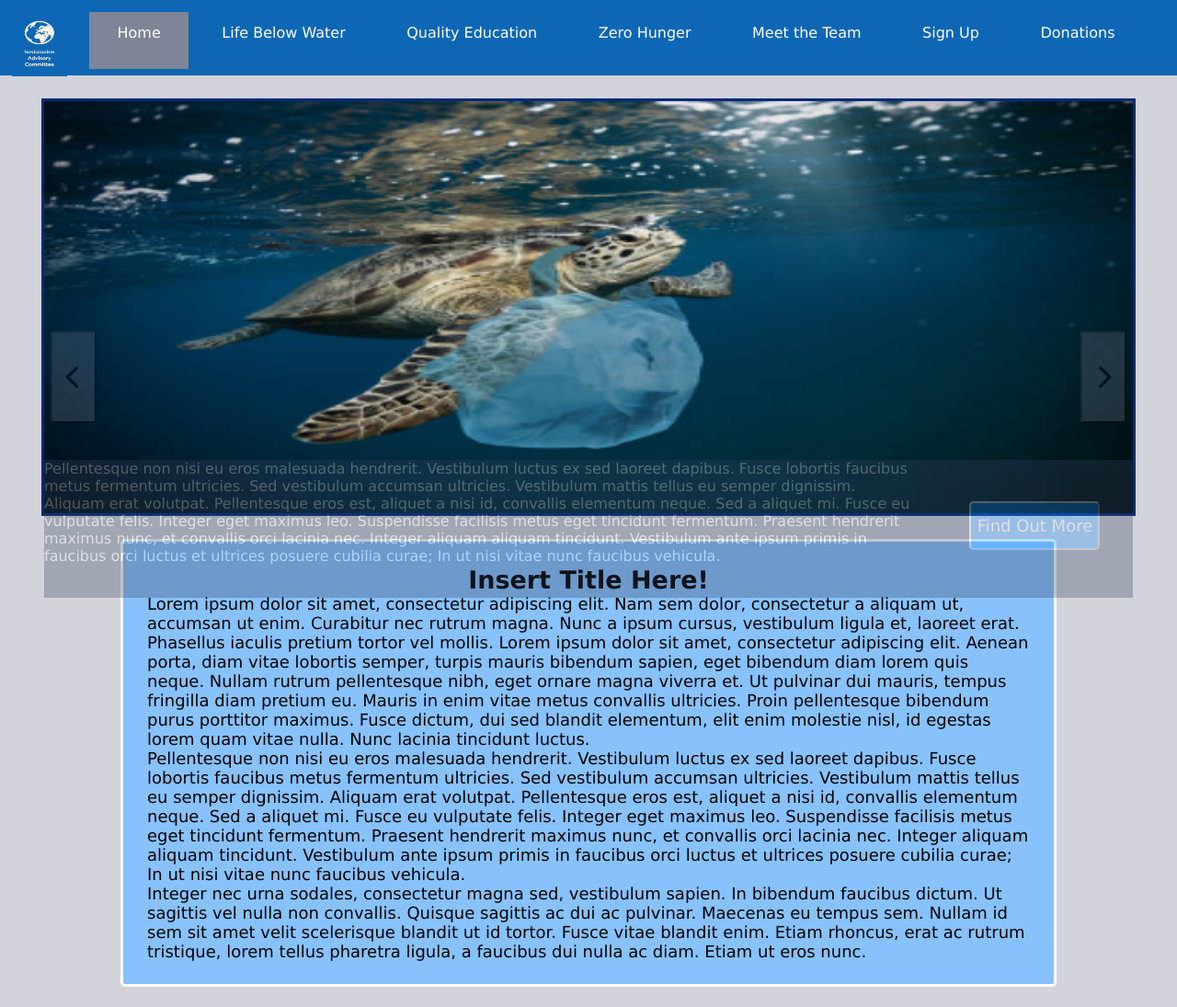
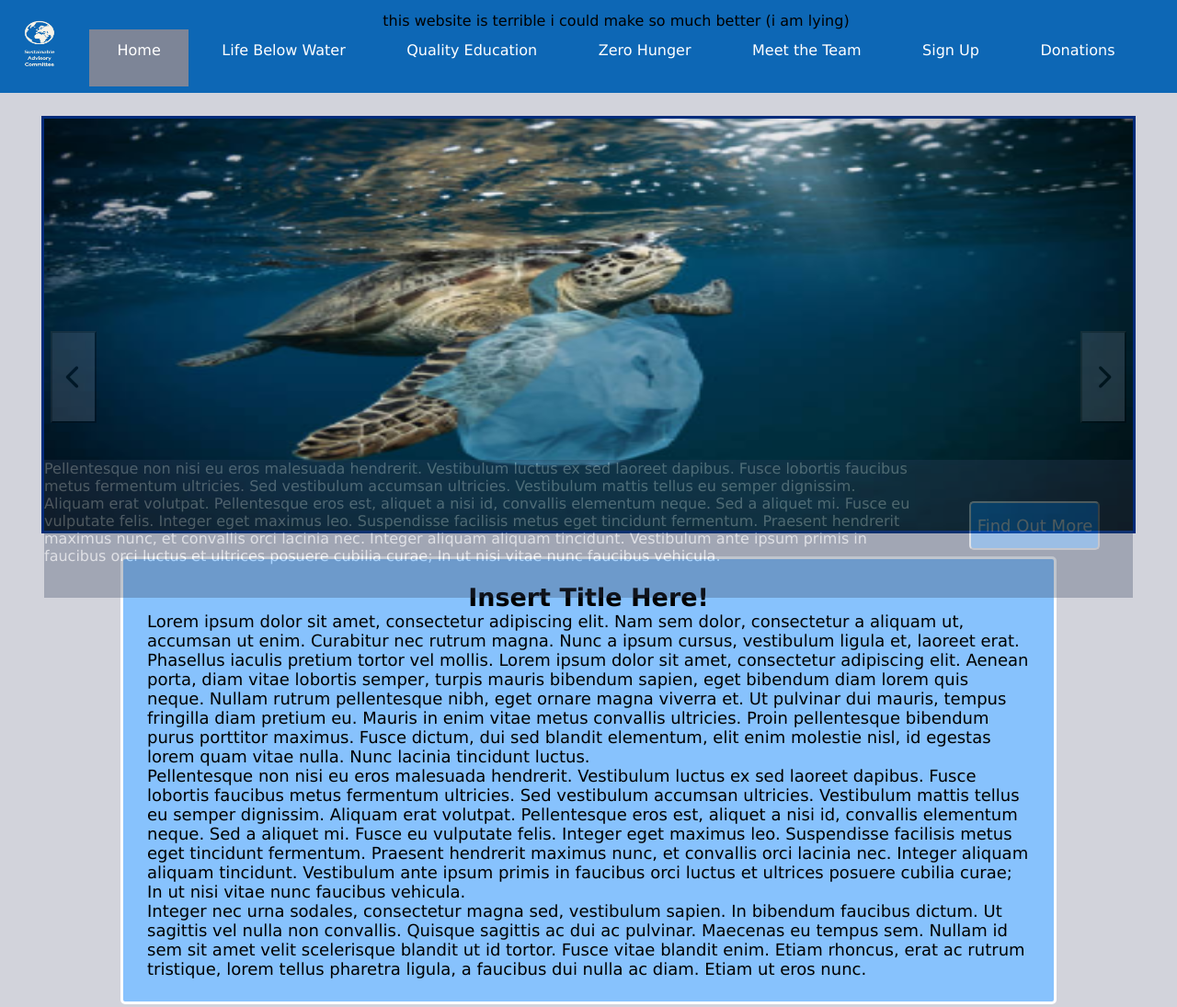
Before and after one commit to ConnorGowerr/SAC-coursework, a website: page index.html in a window 1280 px wide. Shown: the top 1095 px of the page at 92% size. Drawn offline with Linux system fonts and the light colour scheme.

Commit message:
Update index.html
me being funny

```diff
--- a/index.html
+++ b/index.html
@@ -12,6 +12,7 @@
 <body>
 <header>
     <img src="logo.png" alt="logo"></img>
+    <p> this website is terrible i could make so much better (i am lying) </p>
 
 <nav>
     <ul>
```
